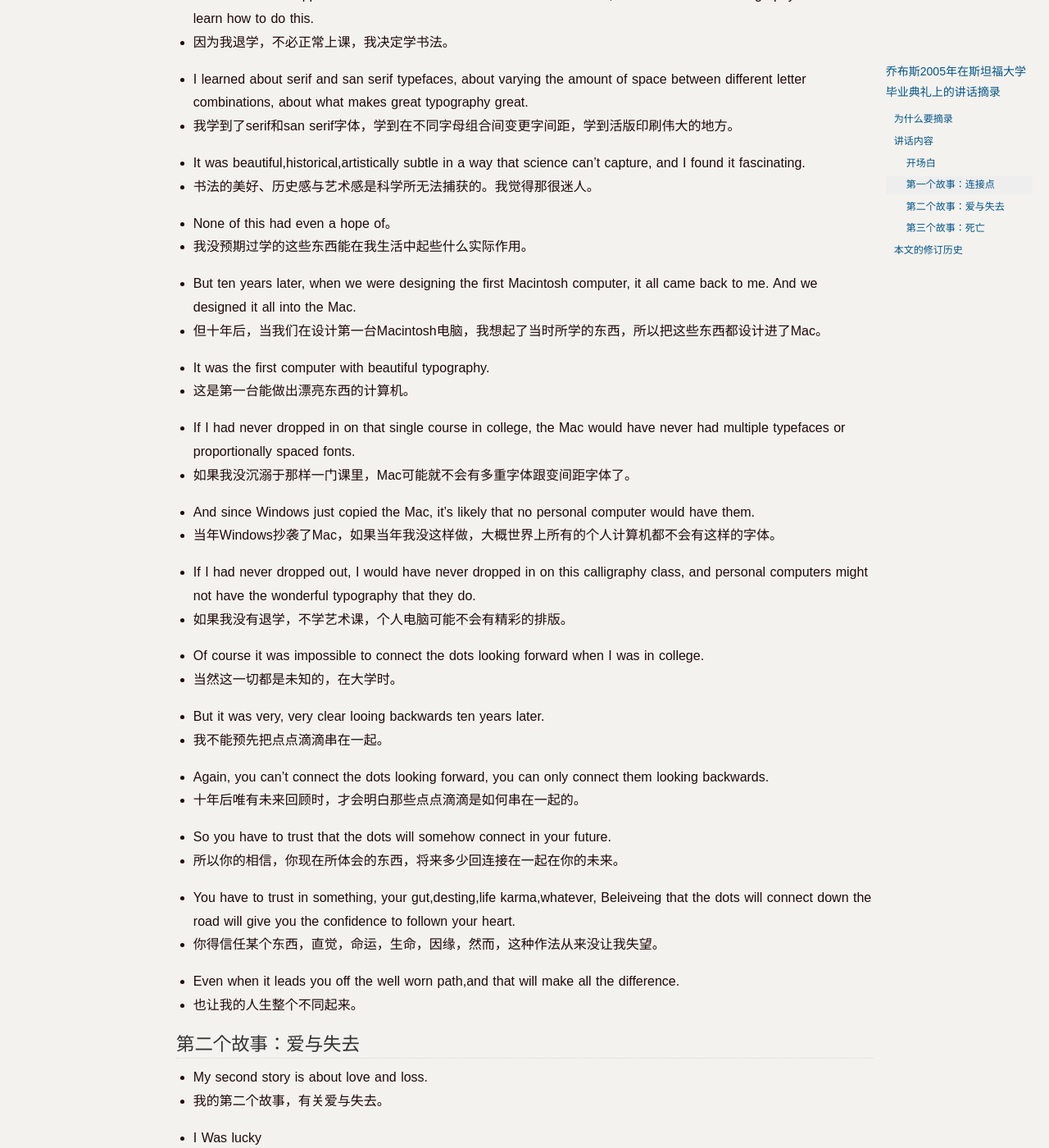
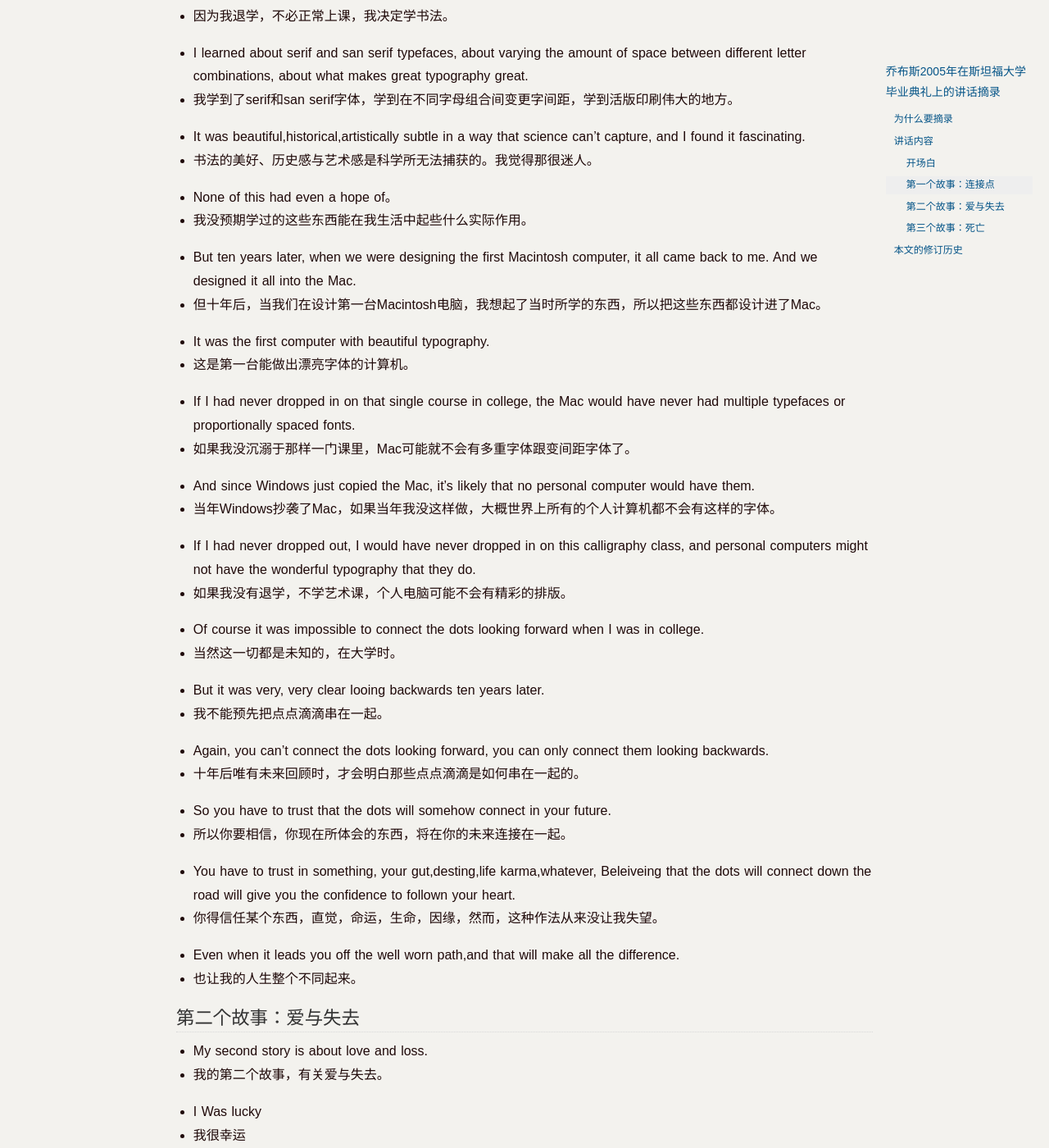
Before and after one commit to novawoo/novawoo.github.com, a Jekyll site: the page built from _posts/blog/2015-08-18-steve-jobs-lecture-in-Stanford-at-2005.md, in a window 1280 px wide and 1400 px high, scrolled down 2808 px. Shown: the whole window at 82% size. Built offline with Jekyll 4.4.1, drawn with Linux system fonts in a browser that asks for light colours; Markdown is read by kramdown in place of the engine named in the settings; a script that is not in the unit is left out; comment, search, counter and statistics services are not loaded.

Commit message:
modified:   2015-08-18-steve-jobs-lecture-in-Stanford-at-2005.md

```diff
--- a/_posts/blog/2015-08-18-steve-jobs-lecture-in-Stanford-at-2005.md
+++ b/_posts/blog/2015-08-18-steve-jobs-lecture-in-Stanford-at-2005.md
@@ -13,10 +13,8 @@
 ### 开场白
 - Thank You. I am honored to be with you today at your commencement from one of the finest universities in the world.
 - 谢谢。今天很荣幸能和你们一起参加世界上最好大学的毕业典礼。
-
 - Truth be told I nerver graduated from college and this is the closest I've erver gotten to a college graduation.
 - 说实话，我没有从大学毕业，这是我离大学毕业最近的一刻。
-
 - Today I want to tell you three stories from my life. That's it. No big deal. Just three stories.
 - 今天我要告诉你，我的生命中的三个故事。就是这样。没什么大不了的。短短三个故事。
 
@@ -101,13 +99,13 @@
 - 书法的美好、历史感与艺术感是科学所无法捕获的。我觉得那很迷人。
 
 - None of this had even a hope of。
-- 我没预期过学的这些东西能在我生活中起些什么实际作用。
+- 我没预期学过的这些东西能在我生活中起些什么实际作用。
 
 - But ten years later, when we were designing the first Macintosh computer, it all came back to me. And we designed it all into the Mac.
 - 但十年后，当我们在设计第一台Macintosh电脑，我想起了当时所学的东西，所以把这些东西都设计进了Mac。
 
 - It was the first computer with beautiful typography.
-- 这是第一台能做出漂亮东西的计算机。
+- 这是第一台能做出漂亮字体的计算机。
 
 - If I had never dropped in on that single course in college, the Mac would have never had multiple typefaces or proportionally spaced fonts.
 - 如果我没沉溺于那样一门课里，Mac可能就不会有多重字体跟变间距字体了。
@@ -128,7 +126,7 @@
 - 十年后唯有未来回顾时，才会明白那些点点滴滴是如何串在一起的。
 
 - So you have to trust that the dots will somehow connect in your future.
-- 所以你的相信，你现在所体会的东西，将来多少回连接在一起在你的未来。
+- 所以你要相信，你现在所体会的东西，将在你的未来连接在一起。
 
 - You have to trust in something, your gut,desting,life karma,whatever, Beleiveing that the dots will connect down the road will give you the confidence to follown your heart.
 - 你得信任某个东西，直觉，命运，生命，因缘，然而，这种作法从来没让我失望。
```
